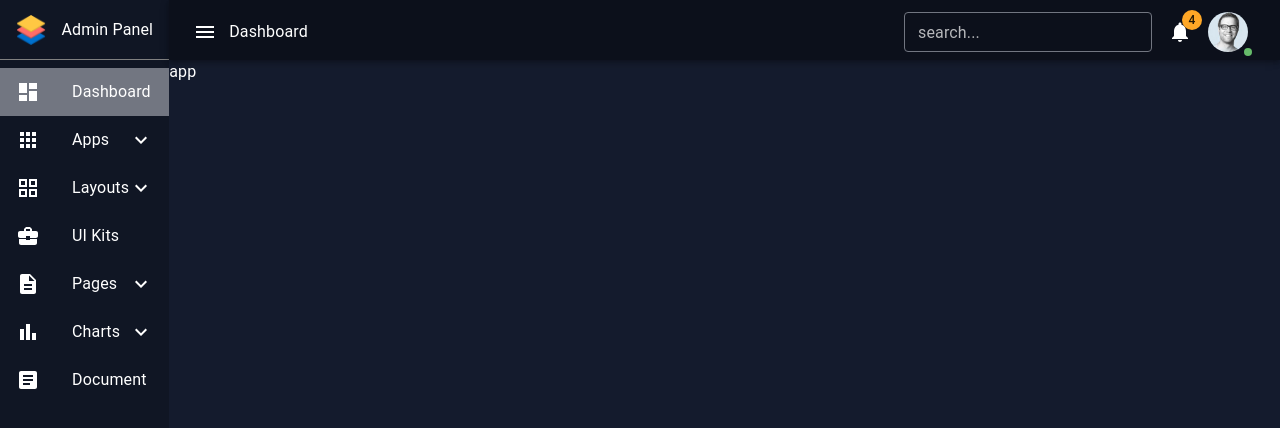
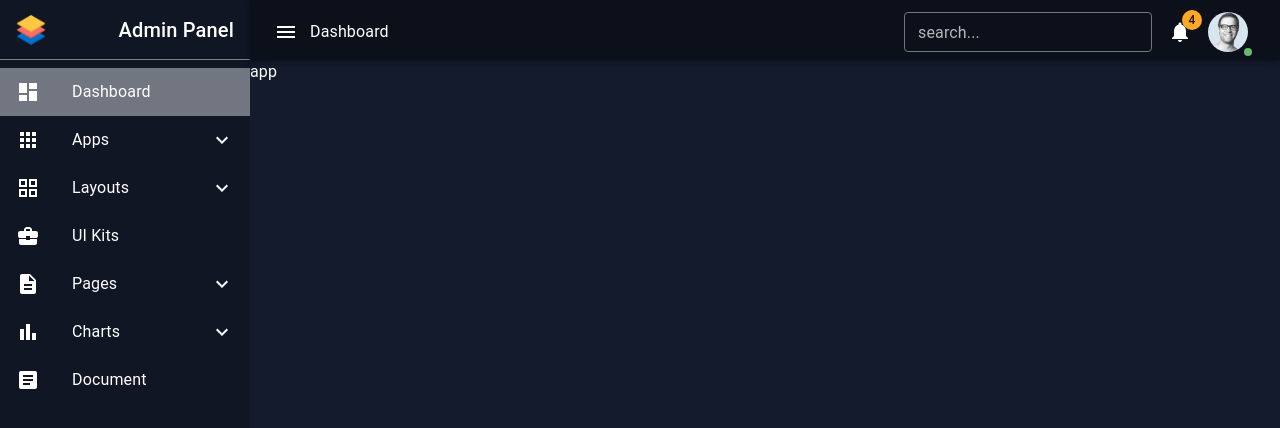
Before and after one commit to ffarhadijs/adminDashboard, a React (Create React App) app: page / in a window 1280 px wide. Shown: the top 428 px of the page. Built offline with nearby package versions, Linux system fonts and the light colour scheme.

Commit message:
fixed some bugs

```diff
--- a/src/components/sideBar/index.jsx
+++ b/src/components/sideBar/index.jsx
@@ -1,10 +1,10 @@
-import { Box, List, Stack, Typography } from "@mui/material";
+import { Box, Stack, Typography } from "@mui/material";
 import React from "react";
 import MenuItems from "./menuItems";
 import logo from "../../assets/logo.png";
-const SideBar = () => {
+const SideBar = ({ setOpenDrawer }) => {
   return (
-    <Box sx={{ height: "100%" }}>
+    <Box sx={{ height: "100%" }} width={"250px"}>
       <Stack
         direction={"row"}
         alignItems="center"
@@ -17,9 +17,11 @@ const SideBar = () => {
         }}
       >
         <img src={logo} style={{ width: "30px" }} />
-        <Typography variant="body"> Admin Panel</Typography>
+        <Typography variant="h6"> Admin Panel</Typography>
       </Stack>
-      <MenuItems />
+      <MenuItems
+        setOpenDrawer={setOpenDrawer}
+      />
     </Box>
   );
 };
```
